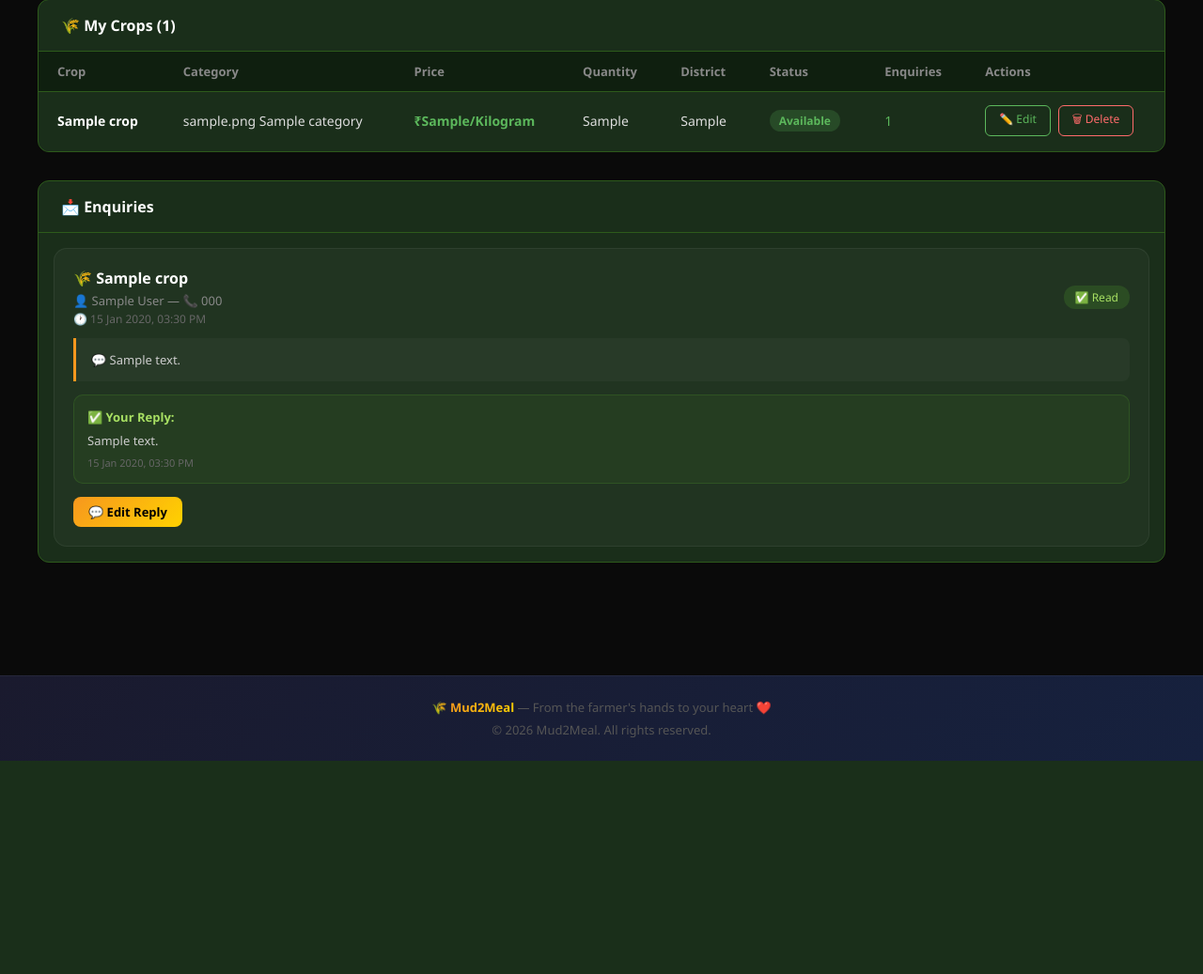
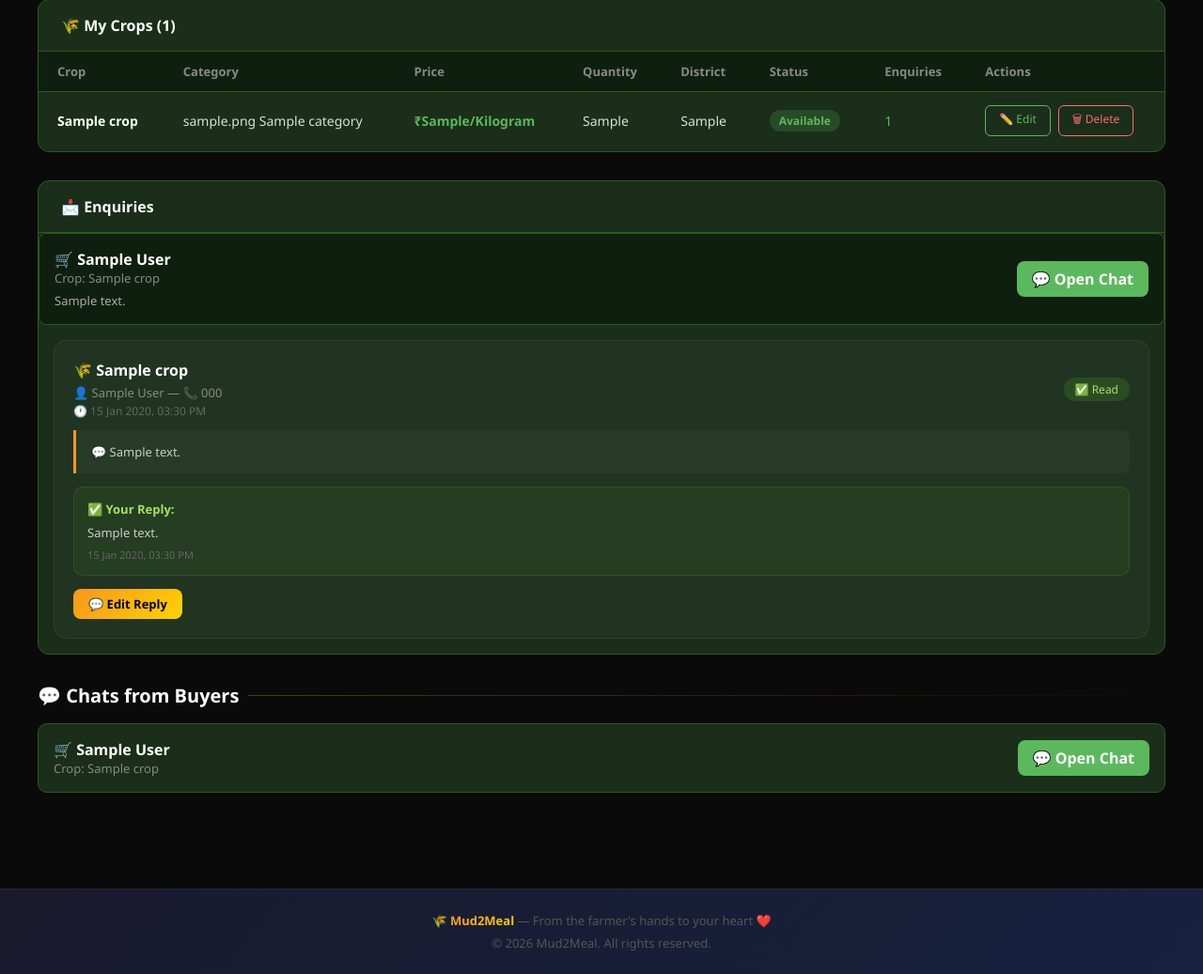
Before and after one commit to Kumar-Sai99/mud2meal, a Django app: page /farmer-dashboard/ in a window 1280 px wide. Shown: the part 1078-2115 px from the top of the page at 94% size. Before the commit the page ends 1888 px from the top, so only its background shows below. Run offline with Django 5.2, Linux system fonts and the light colour scheme; a user stored in the database is signed in; tables that the repository leaves empty hold one stand-in row (values such as "Sample post").

Commit message:
Fix chat - buyers only after enquiry, farmer chat via dashboard

```diff
--- a/market/templates/market/farmer_dashboard.html
+++ b/market/templates/market/farmer_dashboard.html
@@ -2,6 +2,7 @@
 {% block title %}Farmer Dashboard — Mud2Meal{% endblock %}
 
 {% block extra_head %}
+
 <style>
     /* DASHBOARD HEADER */
     .dashboard-header {
@@ -527,6 +528,32 @@
         </span>
     </div>
 
+    {% for enquiry in enquiries %}
+<div class="enquiry-card">
+    <div style="display:flex; justify-content:space-between; align-items:center;">
+        <div>
+            <div style="color:#fff; font-weight:bold;">
+                🛒 {{ enquiry.buyer.user.get_full_name }}
+            </div>
+            <div style="color:#888; font-size:13px;">
+                Crop: {{ enquiry.crop.name }}
+            </div>
+            <div style="color:#aaa; font-size:13px; margin-top:6px;">
+                {{ enquiry.message }}
+            </div>
+        </div>
+
+        <!-- Open Chat button — only after enquiry exists -->
+        <a href="/farmer-start-chat/{{ enquiry.pk }}/"
+           style="background:#5cb85c; color:#fff; padding:8px 16px;
+                  border-radius:8px; text-decoration:none;
+                  font-weight:bold; white-space:nowrap;">
+            💬 Open Chat
+        </a>
+    </div>
+</div>
+{% endfor %}
+
     {% if enquiries %}
         {% for enquiry in enquiries %}
         <div style="margin:16px; background:rgba(255,255,255,0.03);
@@ -658,6 +685,31 @@
     {% endif %}
 </div>
 
+
+<!-- CHATS FROM BUYERS -->
+<div class="section-title">💬 Chats from Buyers</div>
+{% for chat in chats %}
+<div style="background:#1a2e1a; border:1px solid #2d5a1b;
+            border-radius:10px; padding:16px; margin-bottom:12px;
+            display:flex; justify-content:space-between; align-items:center;">
+    <div>
+        <div style="color:#fff; font-weight:bold;">
+            🛒 {{ chat.buyer.user.get_full_name }}
+        </div>
+        <div style="color:#888; font-size:13px;">
+            Crop: {{ chat.crop.name }}
+        </div>
+    </div>
+    <a href="/chat/{{ chat.pk }}/"
+       style="background:#5cb85c; color:#fff; padding:8px 16px;
+              border-radius:8px; text-decoration:none; font-weight:bold;">
+        💬 Open Chat
+    </a>
+</div>
+{% empty %}
+<p style="color:#888;">No chats yet.</p>
+{% endfor %}
+
 <script>
 function toggleReply(id) {
     const el = document.getElementById(id);
--- a/market/views.py
+++ b/market/views.py
@@ -6,6 +6,7 @@ from django.contrib import messages
 from django.core.paginator import Paginator
 from .models import Crop, Category, FarmerProfile, BuyerProfile, Enquiry, EnquiryReply
 from .forms import RegisterForm, LoginForm, CropForm, EnquiryForm, FarmerProfileForm, BuyerProfileForm
+from .models import ChatRoom
 
 
 # ── HOME ─────────────────────────────────────────────
@@ -286,12 +287,14 @@ def farmer_dashboard(request):
     sold_crops      = crops.filter(status='sold').count()
     total_enquiries = enquiries.count()
     unread          = enquiries.filter(is_read=False).count()
+    chats = ChatRoom.objects.filter(farmer=farmer).select_related('buyer__user', 'crop').order_by('-created')
 
     return render(request, 'market/farmer_dashboard.html', {
         'farmer'         : farmer,
         'crops'          : crops,
         'categories'     : categories,
         'enquiries'      : enquiries,
+        'chats'          : chats,
         'crop_form'      : CropForm(),
         'total_crops'    : total_crops,
         'available_crops': available_crops,
@@ -386,7 +389,6 @@ def edit_crop(request, pk):
         'categories': Category.objects.all(),
     })
 
-# ── CHAT ROOM ─────────────────────────────────────────
 @login_required
 def chat_room(request, room_id):
     from .models import ChatRoom, ChatMessage
@@ -395,21 +397,23 @@ def chat_room(request, room_id):
     except:
         return redirect('/home/')
 
-    # only farmer or buyer of this room can access
     user = request.user
+
+    # allow both farmer AND buyer of this room
     is_farmer = hasattr(user, 'farmer') and user.farmer == room.farmer
     is_buyer  = hasattr(user, 'buyer')  and user.buyer  == room.buyer
 
     if not is_farmer and not is_buyer:
+        messages.error(request, "You don't have access to this chat!")
         return redirect('/home/')
 
-    messages = ChatMessage.objects.filter(
+    messages_qs = ChatMessage.objects.filter(
         room=room
     ).select_related('sender').order_by('timestamp')
 
     return render(request, 'market/chat_room.html', {
         'room'    : room,
-        'messages': messages,
+        'messages': messages_qs,
         'user'    : user,
     })
 
@@ -419,16 +423,35 @@ def start_chat(request, crop_pk):
     from .models import ChatRoom
     crop = get_object_or_404(Crop, pk=crop_pk)
 
+    # get buyer — if user is farmer, redirect to their chats
     try:
         buyer = request.user.buyer
     except:
         messages.error(request, "Only buyers can start a chat!")
         return redirect(f'/crop/{crop_pk}/')
 
-    # get or create chat room
+    # get or create chat room between this buyer and crop's farmer
     room, created = ChatRoom.objects.get_or_create(
         farmer = crop.farmer,
         buyer  = buyer,
         crop   = crop,
     )
     return redirect(f'/chat/{room.pk}/')
+
+@login_required
+def farmer_start_chat(request, enquiry_pk):
+    from .models import ChatRoom
+    try:
+        farmer = request.user.farmer
+    except:
+        return redirect('/home/')
+
+    enquiry = get_object_or_404(Enquiry, pk=enquiry_pk, crop__farmer=farmer)
+
+    # get or create chat room for this enquiry
+    room, created = ChatRoom.objects.get_or_create(
+        farmer = farmer,
+        buyer  = enquiry.buyer,
+        crop   = enquiry.crop,
+    )
+    return redirect(f'/chat/{room.pk}/')
```
Also changed, not shown: market/templates/market/crop_detail.html (+39 -93 lines).
